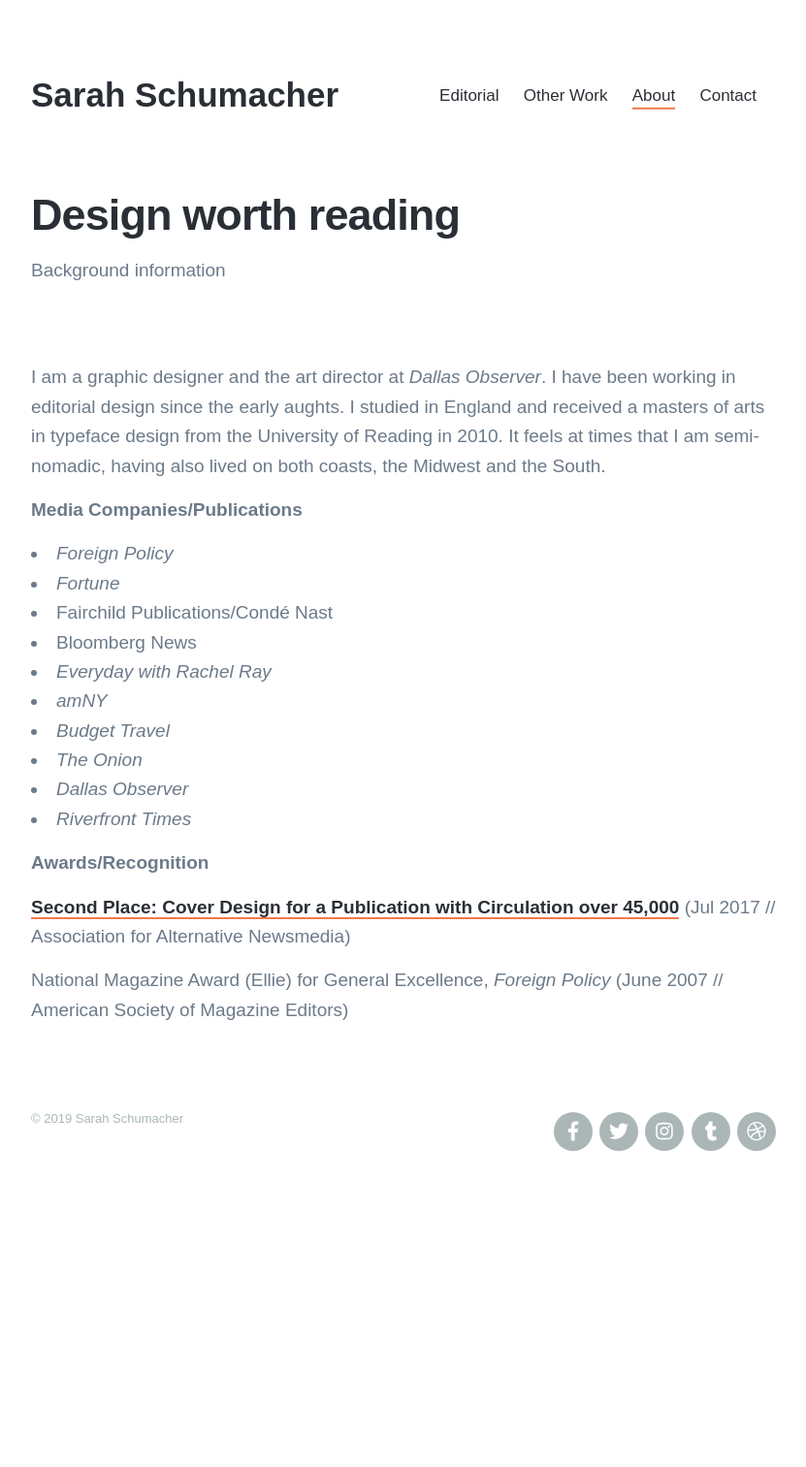
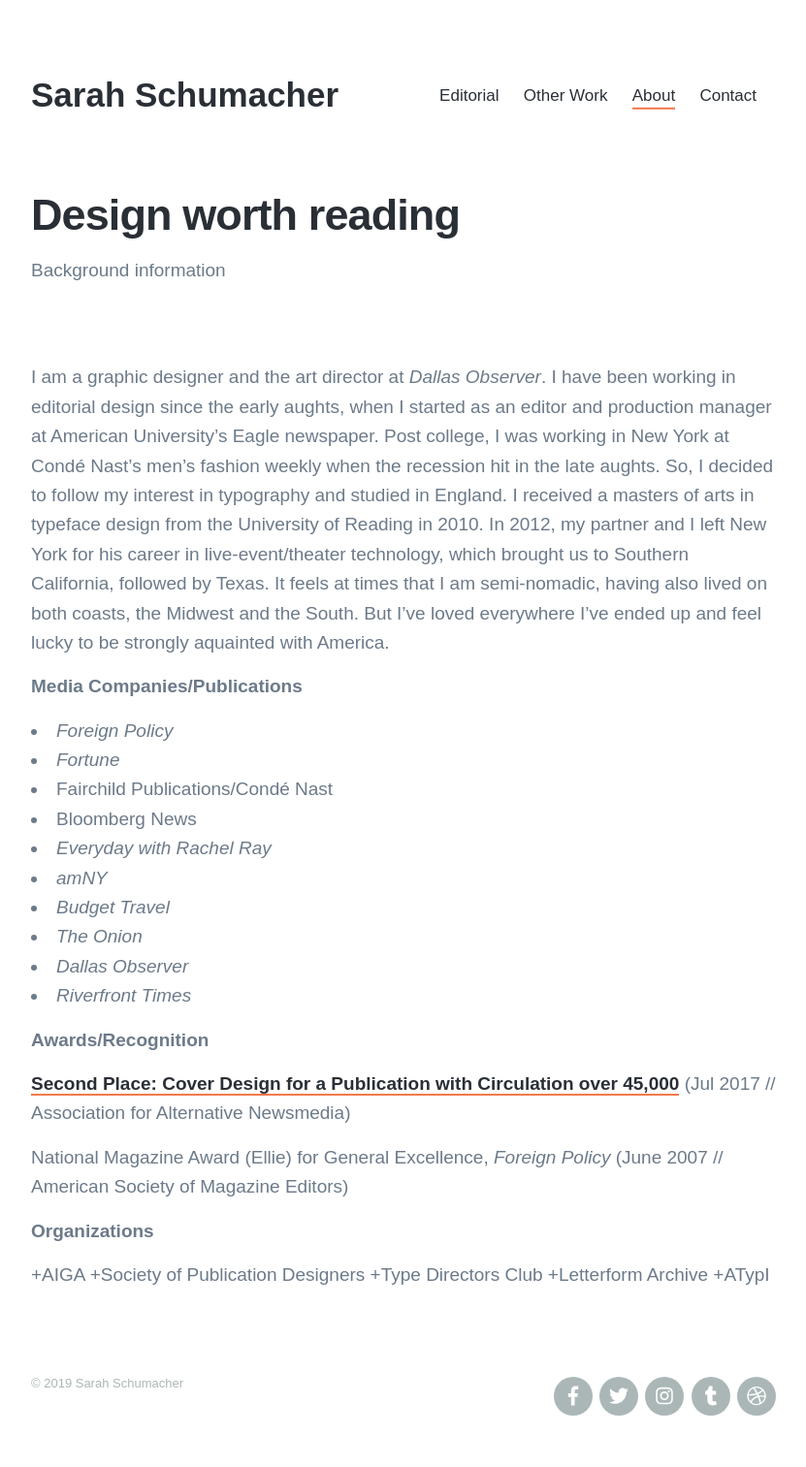
Before and after one commit to snsnsns/snsnsns.github.io, a Jekyll site: the page built from _pages/about.md, in a window 1280 px wide. Shown: the whole page at 97% size, without its empty margins (224-1055 px from the left). Built offline with Jekyll 4.4.1, drawn with Linux system fonts in a browser that asks for light colours; nearby versions of some CDN libraries; some web fonts are replaced; before the commit the page ends 1240 px from its top, so only the background shows below that.

Commit message:
Add files via upload

```diff
--- a/_pages/about.md
+++ b/_pages/about.md
@@ -3,7 +3,7 @@
 subtitle: Background information
 description: Art Direction & Design
 ---
-I am a graphic designer and the art director at *Dallas Observer*. I have been working in editorial design since the early aughts. I studied in England and received a masters of arts in typeface design from the University of Reading in 2010. It feels at times that I am semi-nomadic, having also lived on both coasts, the Midwest and the South.
+I am a graphic designer and the art director at *Dallas Observer*. I have been working in editorial design since the early aughts, when I started as an editor and production manager at American University's Eagle newspaper. Post college, I was working in New York at Condé Nast's men's fashion weekly when the recession hit in the late aughts. So, I decided to follow my interest in typography and studied in England. I received a masters of arts in typeface design from the University of Reading in 2010. In 2012, my partner and I left New York for his career in live-event/theater technology, which brought us to Southern California, followed by Texas. It feels at times that I am semi-nomadic, having also lived on both coasts, the Midwest and the South. But I've loved everywhere I've ended up and feel lucky to be strongly aquainted with America.
 
 __Media Companies/Publications__
 + *Foreign Policy*
@@ -23,3 +23,11 @@
 
 National Magazine Award (Ellie) for General Excellence, *Foreign Policy*
 (June 2007 // American Society of Magazine Editors)
+
+__Organizations__
+
++AIGA
++Society of Publication Designers
++Type Directors Club
++Letterform Archive
++ATypI
```
